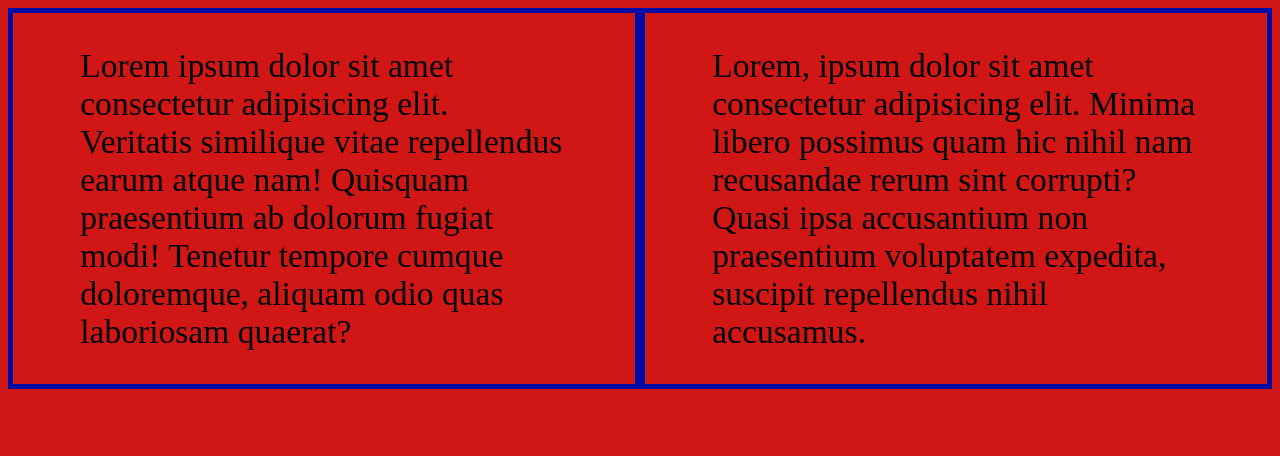
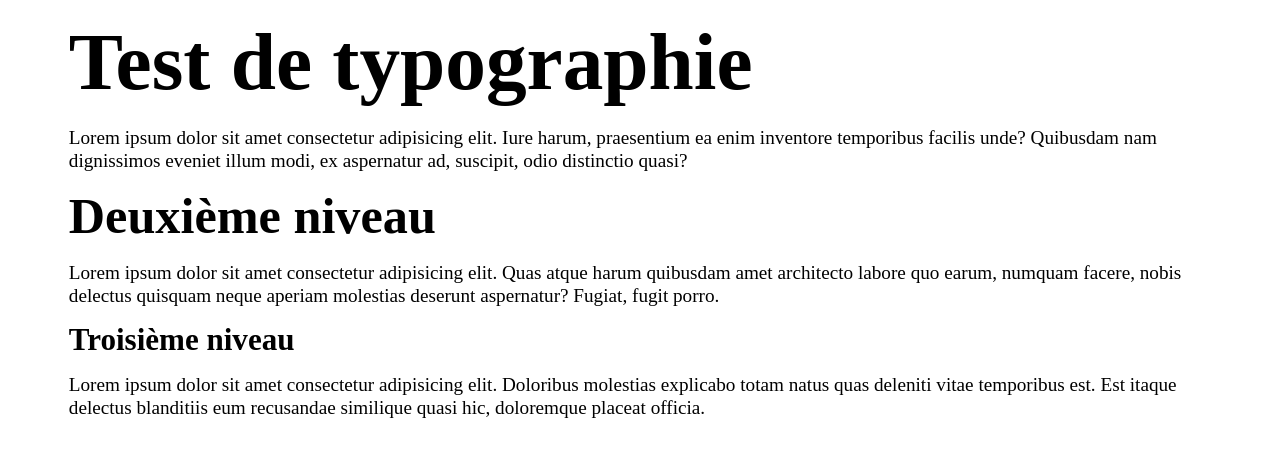
Before and after one commit to lamorin/lamorin.github.io, a website built with webpack: page src/index.html in a window 1280 px wide. Built offline with nearby package versions, Linux system fonts and the light colour scheme.

Commit message:
Vertical rythm page

```diff
--- a/src/index.html
+++ b/src/index.html
@@ -11,22 +11,27 @@
 
   <body>
     <div class="container">
-      <div class="box left">
-        <p>
-          Lorem ipsum dolor sit amet consectetur adipisicing elit. Veritatis
-          similique vitae repellendus earum atque nam! Quisquam praesentium ab
-          dolorum fugiat modi! Tenetur tempore cumque doloremque, aliquam odio
-          quas laboriosam quaerat?
-        </p>
-      </div>
-      <div class="box right">
-        <p>
-          Lorem, ipsum dolor sit amet consectetur adipisicing elit. Minima
-          libero possimus quam hic nihil nam recusandae rerum sint corrupti?
-          Quasi ipsa accusantium non praesentium voluptatem expedita, suscipit
-          repellendus nihil accusamus.
-        </p>
-      </div>
+      <h1>Test de typographie</h1>
+      <p>
+        Lorem ipsum dolor sit amet consectetur adipisicing elit. Iure harum,
+        praesentium ea enim inventore temporibus facilis unde? Quibusdam nam
+        dignissimos eveniet illum modi, ex aspernatur ad, suscipit, odio
+        distinctio quasi?
+      </p>
+      <h2>Deuxième niveau</h2>
+      <p>
+        Lorem ipsum dolor sit amet consectetur adipisicing elit. Quas atque
+        harum quibusdam amet architecto labore quo earum, numquam facere, nobis
+        delectus quisquam neque aperiam molestias deserunt aspernatur? Fugiat,
+        fugit porro.
+      </p>
+      <h3>Troisième niveau</h3>
+      <p>
+        Lorem ipsum dolor sit amet consectetur adipisicing elit. Doloribus
+        molestias explicabo totam natus quas deleniti vitae temporibus est. Est
+        itaque delectus blanditiis eum recusandae similique quasi hic,
+        doloremque placeat officia.
+      </p>
     </div>
   </body>
 </html>
--- a/src/index.js
+++ b/src/index.js
@@ -1,2 +1 @@
-import "./style.css";
-import "./sass.scss";
+import "./vertical-rythm.scss";
--- a/src/sass.scss
+++ b/src/sass.scss
@@ -1,5 +1,56 @@
-$negro: rgb(209, 22, 22);
+$base-font: 1;
+$base-font-em: 1rem;
+$base-line-height: 1.8em;
+$perfect-fourth-ratio: 1.3333333;
+$ratio: $perfect-fourth-ratio;
+
+* {
+  margin: 0;
+}
+
+html {
+  font-size: 100%;
+}
 
 body {
-  background: $negro;
+  font-size: $base-font;
+  max-width: 800px;
+  margin: 0 auto;
 }
+
+h1 {
+  font-size: $base-font-em * $ratio * $ratio * $ratio;
+  margin-top: $base-line-height / ($base-font * $ratio * $ratio * $ratio);
+  margin-bottom: $base-line-height / ($base-font * $ratio * $ratio * $ratio);
+  line-height: $base-line-height / ($base-font * $ratio * $ratio * $ratio);
+}
+
+h2 {
+  font-size: $base-font-em * $ratio * $ratio;
+  margin-top: $base-line-height / ($base-font * $ratio * $ratio);
+  margin-bottom: $base-line-height / ($base-font * $ratio * $ratio);
+  line-height: $base-line-height / ($base-font * $ratio * $ratio);
+}
+
+h3 {
+  font-size: $base-font-em * $ratio;
+  margin-top: $base-line-height / ($base-font * $ratio);
+  margin-bottom: $base-line-height / ($base-font * $ratio);
+  line-height: $base-line-height / ($base-font * $ratio);
+}
+
+h4 {
+  font-size: $base-font-em;
+}
+
+h5 {
+  font-size: $base-font-em / $ratio;
+}
+
+h6 {
+  font-size: $base-font-em / ($ratio * $ratio);
+}
+
+p {
+  font-size: $base-font-em;
+}
--- a/src/style.css
+++ /dev/null
@@ -1,28 +0,0 @@
-html {
-  font-size: 2vw;
-}
-
-body {
-  font-size: 20px;
-}
-
-.box {
-  padding: 0 2em;
-  box-sizing: border-box;
-  border: 5px solid rgb(0, 11, 168);
-}
-
-@media only screen and (min-width: 600px) {
-  body {
-    font-size: calc(16px + (24 - 16) * (100vw - 400px) / (800 - 400));
-  }
-
-  .box {
-    width: 50%;
-  }
-
-  .container {
-    width: 100%;
-    display: flex;
-  }
-}
--- /dev/null
+++ b/src/vertical-rythm.scss
@@ -0,0 +1,83 @@
+$rythm-unit-rem: 1.2rem;
+
+$perfect-fourth: 1.333333333;
+$golden: 1.618;
+
+$ratio: $golden;
+
+$margin-left-factor: 1.25;
+$margin-right-factor: 1.25;
+
+* {
+  margin: 0;
+  padding: 0;
+}
+
+html {
+  font-size: 120%; // 16px
+  line-height: $rythm-unit-rem; // body line-height should be the vertical rythm unit
+}
+
+body {
+  max-width: 1200px;
+  margin: 0 auto;
+  padding: 0 $rythm-unit-rem;
+}
+
+h1 {
+  font-size: 1rem * $ratio * $ratio * $ratio;
+  line-height: $rythm-unit-rem * $ratio * $ratio * $ratio;
+  margin: $rythm-unit-rem / $ratio;
+  margin-left: $rythm-unit-rem * $margin-left-factor;
+  margin-right: $rythm-unit-rem * $margin-right-factor;
+}
+
+h2 {
+  font-size: 1rem * $ratio * $ratio;
+  line-height: $rythm-unit-rem * $ratio * $ratio;
+  margin: $rythm-unit-rem / $ratio;
+  margin-left: $rythm-unit-rem * $margin-left-factor;
+  margin-right: $rythm-unit-rem * $margin-right-factor;
+}
+
+h3 {
+  font-size: 1rem * $ratio;
+  line-height: $rythm-unit-rem * $ratio;
+  margin: $rythm-unit-rem / ($ratio * $ratio);
+  margin-left: $rythm-unit-rem * $margin-left-factor;
+  margin-right: $rythm-unit-rem * $margin-right-factor;
+}
+
+p {
+  font-size: 1rem;
+  line-height: $rythm-unit-rem;
+  margin: $rythm-unit-rem / ($ratio);
+  margin-left: $rythm-unit-rem * $margin-left-factor;
+  margin-right: $rythm-unit-rem * $margin-right-factor;
+}
+
+.row {
+  display: flex;
+}
+
+.box {
+  font-size: 0;
+  //padding: $rythm-unit-rem * 0.25;
+  width: 50%;
+  //border: 1px solid red;
+  box-sizing: border-box;
+
+  margin: $rythm-unit-rem;
+
+  img {
+    width: 100%;
+  }
+  p {
+    margin-left: 0;
+    margin-right: 0;
+
+    &:first-child {
+      margin-top: 0;
+    }
+  }
+}
--- a/webpack.config.js
+++ b/webpack.config.js
@@ -58,6 +58,13 @@ module.exports = {
       chunks: ["index"],
       filename: "index.html"
     }),
+    new HtmlWebpackPlugin({
+      template: "./src/vertical-rythm.html",
+      inject: true,
+      hash: true,
+      chunks: ["index"],
+      filename: "vertical-rythm.html"
+    }),
     new HtmlWebpackTagsPlugin({
       tags: ["bundle.js", "app.css"],
       append: true,
```
Also changed, not shown: src/vertical-rythm.html (added, +106 -0 lines), dist/app.css, dist/app.js, dist/index.html, dist/vertical-rythm.html (added).
